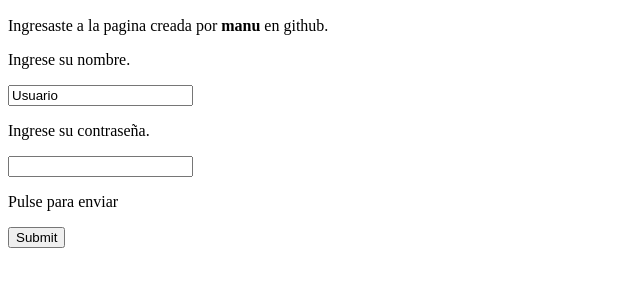
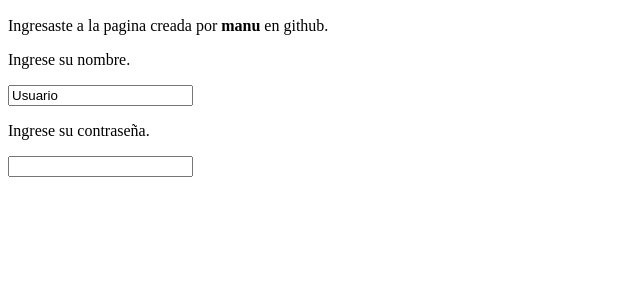
Before and after one commit to Mseache/Mseache.github.io, a plain HTML site: page index.html in a window 1280 px wide. Shown: the part 110-396 px from the top of the page, without its empty margins (0-640 px from the left). Drawn offline with Linux system fonts and the light colour scheme.

Commit message:
Update index.html

```diff
--- a/index.html
+++ b/index.html
@@ -13,8 +13,6 @@
    <input type="text" value="Usuario" />
    <p> Ingrese su contraseña.</p>
    <input type="password" />
-   <p>Pulse para enviar</p>
-   <input type="submit" />
   </body>
 
 </html>
```
